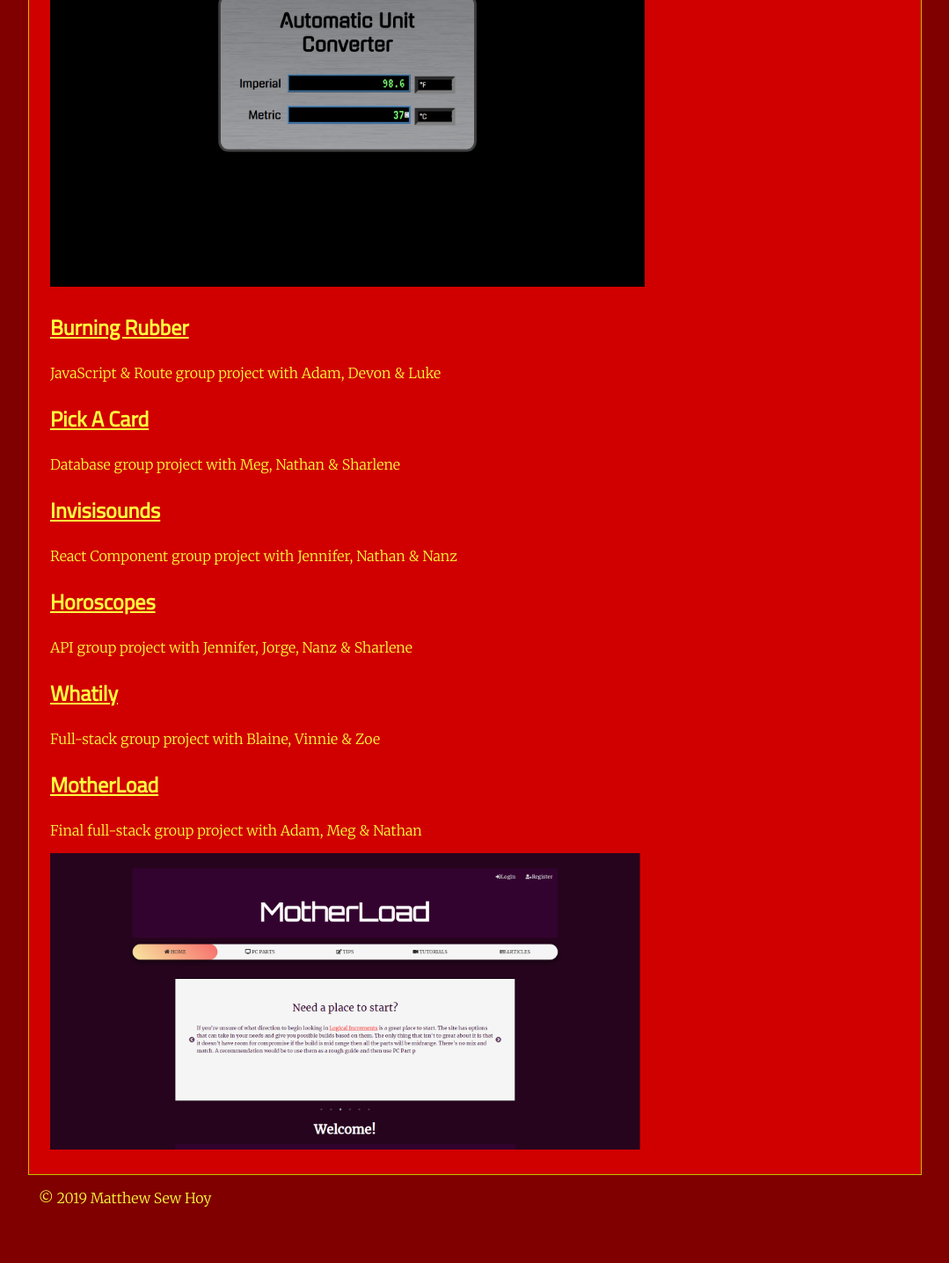
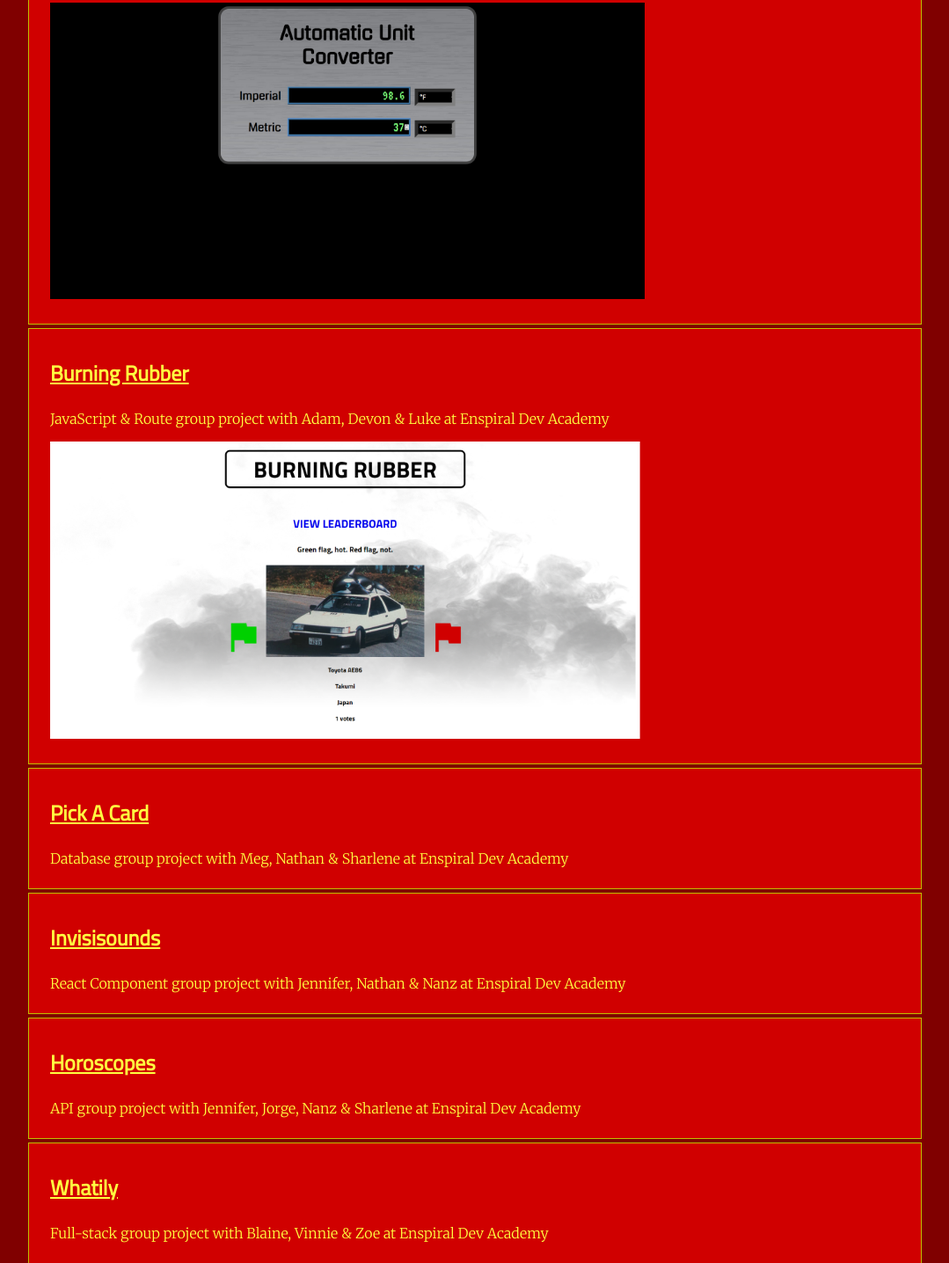
Before and after one commit to mktsewhoy/mktsewhoy.github.io, a plain HTML site: page portfolio/index.html in a window 1280 px wide. Shown: the part 444-1880 px from the top of the page at 88% size, without its empty margins (100-1179 px from the left). Before the commit the page ends 1832 px from the top, so only its background shows below. Drawn offline with Linux system fonts and the light colour scheme.

Commit message:
Images now clickable.

```diff
--- a/portfolio/index.html
+++ b/portfolio/index.html
@@ -18,30 +18,42 @@
               </nav>
             </header>
           <h1>Portfolio</h1>
-          <h3>Below is a selected portfolio of Web projects developed during the course of Dev Academy:</h3>
+          <h2>Enspiral Dev Academy, 2019</h2>
           <div class="pbox">
             <!-- <div class="ptable"> -->
             <h3><a href='/solo-project-Unit-converter/'>Automatic Unit Converter</a></h3>
-            <p>Solo project</h5>
-            <p><img src='../images/UnitConverter.png' width='70%' height='70%'></p>
+            <p>Solo project at <a href='https://devacademy.co.nz'>Enspiral Dev Academy</a></h5>
+            <p><a href='../images/UnitConverter.png'><img src='../images/UnitConverter.png' width='70%' height='70%'></a></p>
+          </div>
+          <div class="pbox">
             <h3><a href='https://github.com/piwakawaka-2019/Burning-Rubber-'>Burning Rubber</a></h3>
-            <p>JavaScript & Route group project with Adam, Devon & Luke</p>
-            <!-- <p><img src='../images/' width='70%' height='70%'></p> -->
+            <p>JavaScript & Route group project with Adam, Devon & Luke at Enspiral Dev Academy</p>
+            <p><a href='../images/BurningRubber.png'><img src='../images/BurningRubber.png' width='70%' height='70%'></a></p>
+          </div>
+          <div class="pbox">
             <h3><a href='https://github.com/piwakawaka-2019/pick_a_card'>Pick A Card</a></h3>
-            <p>Database group project with Meg, Nathan & Sharlene</p>
-            <!-- <p><img src='../images/' width='70%' height='70%'></p> -->
+            <p>Database group project with Meg, Nathan & Sharlene at Enspiral Dev Academy</p>
+            <!-- <p><a href=''><img src='../images/' width='70%' height='70%'></a></p> -->
+          </div>
+          <div class="pbox">
             <h3><a href='https://github.com/piwakawaka-2019/invisisounds'>Invisisounds</a></h3>
-            <p>React Component group project with Jennifer, Nathan & Nanz</p>
-            <!-- <p><img src='../images/' width='70%' height='70%'></p> -->
+            <p>React Component group project with Jennifer, Nathan & Nanz at Enspiral Dev Academy</p>
+            <!-- <p><a href=''><img src='../images/' width='70%' height='70%'></a></p> -->
+          </div>
+          <div class="pbox">
             <h3><a href='https://github.com/piwakawaka-2019/horoscopes'>Horoscopes</a></h3>
-            <p>API group project with  Jennifer, Jorge, Nanz & Sharlene</p>
-            <!-- <p><img src='../images/' width='70%' height='70%'></p> -->
+            <p>API group project with  Jennifer, Jorge, Nanz & Sharlene at Enspiral Dev Academy</p>
+            <!-- <p><a href=''><img src='../images/' width='70%' height='70%'></a></p> -->
+          </div>
+          <div class="pbox">
             <h3><a href='https://github.com/piwakawaka-2019/What-ly'>Whatily</a></h3>
-            <p>Full-stack group project with Blaine, Vinnie & Zoe</p>
-            <!-- <p><img src='../images/' width='70%' height='70%'></p> -->
+            <p>Full-stack group project with Blaine, Vinnie & Zoe at Enspiral Dev Academy</p>
+            <!-- <p><a href=''><img src='../images/' width='70%' height='70%'></a></p> -->
+          </div>
+          <div class="pbox">
             <h3><a href='http://motherloaded.herokuapp.com/'>MotherLoad</a></h3>
             <p>Final full-stack group project with Adam, Meg & Nathan</p>
-            <p><img src='../images/Motherload.png' width='70%' height='70%'></p>
+            <p><a href='../images/Motherload.png'><img src='../images/Motherload.png' width='70%' height='70%'></a></p>
             <!-- </div> -->
           </div>
 
```
Also changed, not shown: images/BurningRubber.png (added).
